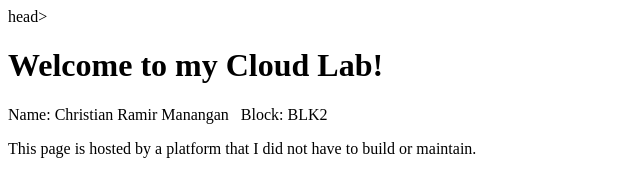
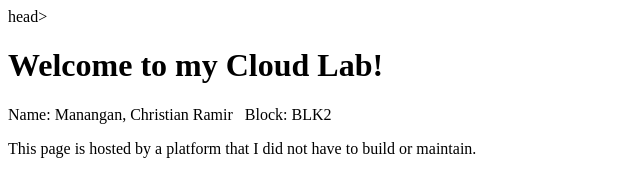
Before and after one commit to mananganchristian30-gif/Manangan-lab-1-site, a plain HTML site: page index.html in a window 1280 px wide. Shown: the full height of the page, 0-640 px from the left. Drawn offline with Linux system fonts and the light colour scheme.

Commit message:
Update name format in index.html

```diff
--- a/index.html
+++ b/index.html
@@ -5,7 +5,7 @@
 </head>
 <body>
     <h1>Welcome to my Cloud Lab!</h1>
-    <p>Name: Christian Ramir Manangan &nbsp; Block: BLK2</p>
+    <p>Name: Manangan, Christian Ramir &nbsp; Block: BLK2</p>
     <p>This page is hosted by a platform that I did not have to build or maintain.</p>
 </body>
 </html>
```
